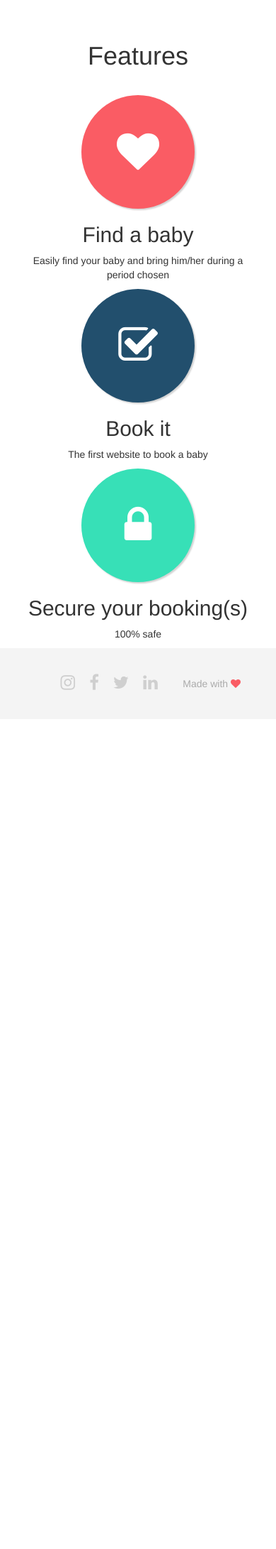
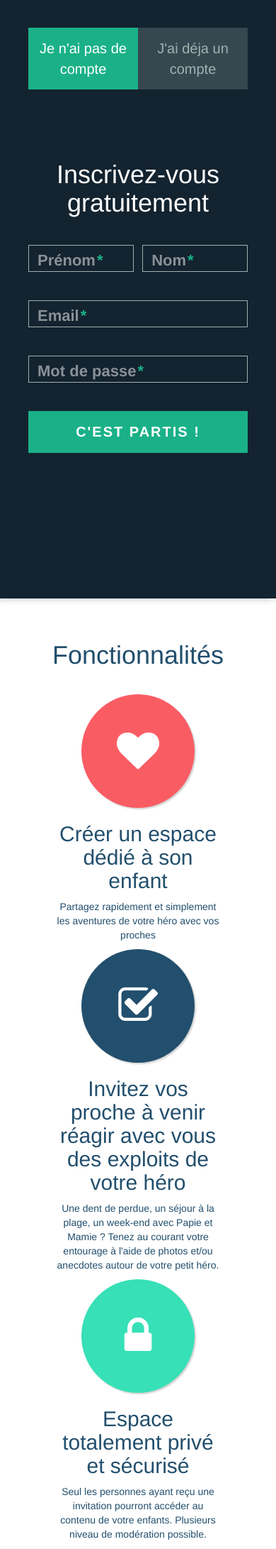
Before and after one commit to MetayerF/mylittlehero, a Rails app: page / in a window 390 px wide. Shown: the part 845-3027 px from the top of the page at 71% size. Before the commit the page ends 1858 px from the top, so only its background shows below. Run offline with Rails 7, Linux system fonts and the light colour scheme; style sheets or scripts are compiled from the project's sources; some libraries are stand-ins or nearby versions; some web fonts are replaced.

Commit message:
home page css

```diff
--- a/app/assets/stylesheets/components/_index.scss
+++ b/app/assets/stylesheets/components/_index.scss
@@ -6,3 +6,4 @@
 @import "message";
 @import "avatar";
 @import "datepicker";
+@import "signupform";
--- /dev/null
+++ b/app/assets/stylesheets/components/_signupform.scss
@@ -0,0 +1,173 @@
+*, *:before, *:after {
+  box-sizing: border-box;
+}
+
+a {
+  text-decoration: none;
+  color: $green;
+  -webkit-transition: .5s ease;
+  transition: .5s ease;
+}
+a:hover {
+  color: #179b77;
+}
+
+.signup-form {
+  background: rgba(19, 35, 47, 1);
+  padding: 40px;
+  min-height: 100vh;
+  max-width: 530px;
+  border-radius: 0px;
+  box-shadow: -4px 0px 10px rgba(19, 35, 47, 0.3);
+}
+
+.tab-group {
+  list-style: none;
+  padding: 0;
+  margin: 0 0 40px 0;
+}
+.tab-group:after {
+  content: "";
+  display: table;
+  clear: both;
+}
+.tab-group li a {
+  display: block;
+  text-decoration: none;
+  padding: 15px;
+  background: rgba(160, 179, 176, 0.25);
+  color: #a0b3b0;
+  font-size: 20px;
+  float: left;
+  width: 50%;
+  text-align: center;
+  cursor: pointer;
+  -webkit-transition: .5s ease;
+  transition: .5s ease;
+}
+.tab-group li a:hover {
+  background: #179b77;
+  color: #ffffff;
+}
+.tab-group .active a {
+  background: #1ab188;
+  color: #ffffff;
+}
+
+.tab-content > div:last-child {
+  display: none;
+}
+
+.signup-form h1 {
+  text-align: center;
+  color: #ffffff;
+  font-weight: 300;
+  margin: 0 0 40px;
+}
+
+label {
+  position: absolute;
+  -webkit-transform: translateY(6px);
+          transform: translateY(6px);
+  left: 13px;
+  color: rgba(255, 255, 255, 0.5);
+  -webkit-transition: all 0.25s ease;
+  transition: all 0.25s ease;
+  -webkit-backface-visibility: hidden;
+  pointer-events: none;
+  font-size: 22px;
+}
+label .req {
+  margin: 2px;
+  color: #1ab188;
+}
+
+label.active {
+  -webkit-transform: translateY(50px);
+          transform: translateY(50px);
+  left: 2px;
+  font-size: 14px;
+}
+label.active .req {
+  opacity: 0;
+}
+
+label.highlight {
+  color: #ffffff;
+}
+
+input, textarea {
+  font-size: 22px;
+  display: block;
+  width: 100%;
+  height: 100%;
+  padding: 5px 10px;
+  background: none;
+  background-image: none;
+  border: 1px solid #a0b3b0;
+  color: #ffffff;
+  border-radius: 0;
+  -webkit-transition: border-color .25s ease, box-shadow .25s ease;
+  transition: border-color .25s ease, box-shadow .25s ease;
+}
+input:focus, textarea:focus {
+  outline: 0;
+  border-color: #1ab188;
+}
+
+textarea {
+  border: 2px solid #a0b3b0;
+  resize: vertical;
+}
+
+.field-wrap {
+  position: relative;
+  margin-bottom: 40px;
+}
+
+.top-row:after {
+  content: "";
+  display: table;
+  clear: both;
+}
+.top-row > div {
+  float: left;
+  width: 48%;
+  margin-right: 4%;
+}
+.top-row > div:last-child {
+  margin: 0;
+}
+
+.button {
+  border: 0;
+  outline: none;
+  border-radius: 0;
+  padding: 15px 0;
+  font-size: 2rem;
+  font-weight: 600;
+  text-transform: uppercase;
+  letter-spacing: .1em;
+  background: #1ab188;
+  color: #ffffff;
+  -webkit-transition: all 0.5s ease;
+  transition: all 0.5s ease;
+  -webkit-appearance: none;
+}
+.button:hover, .button:focus {
+  background: #179b77;
+}
+
+.button-block {
+  display: block;
+  width: 100%;
+}
+
+.forgot {
+  margin-top: -20px;
+  text-align: right;
+}
+
+#signup {
+  margin-top: 100px;
+}
--- a/app/assets/stylesheets/config/_bootstrap_variables.scss
+++ b/app/assets/stylesheets/config/_bootstrap_variables.scss
@@ -24,3 +24,4 @@ $border-radius-large: 2px;
 $border-radius-small: 2px;
 
 // Override other variables below!
+$grid-gutter-width: 0px;
--- a/app/assets/stylesheets/pages/_home.scss
+++ b/app/assets/stylesheets/pages/_home.scss
@@ -36,8 +45,13 @@
   justify-content: space-around;
 }
 
+.features-card {
+  margin: 0px 50px;
+}
+
 .features {
   margin-top: 60px;
+  color: $blue;
 }
 
 .banner .btn-danger:hover {
--- a/app/views/pages/home.html.erb
+++ b/app/views/pages/home.html.erb
@@ -1,53 +1,179 @@
-<% content_for :title, 'Your little hero 👶' %>
+<% content_for :title, 'Bienvenue sur My Little Hero - Partagez les aventures de votre héro 👶' %>
 
  <style>
     .navbar-wagon { display: none; }
  </style>
 
-<div class="homepage-banner" style="background-image: linear-gradient(-225deg, rgba(250, 92, 100,0.8) 0%, rgba(0,36,61,0.6) 50%), url('http://res.cloudinary.com/poloduf/image/upload/v1511963751/pexels-photo-206347-1_qhywyq.jpg');">
-  <div class="banner-content text-center">
-    <h1>Share your baby stories</h1>
-    <p>Gather your relatives only around his first adventures</p>
-    <%#= link_to 'See all the Babies', babies_path, class: 'btn btn-danger btn-lg' %>
+<div class="row">
+  <div class="col-xs-12 col-sm-4 col-md-8">
+    <div class="homepage-banner" style="background-image: linear-gradient(-225deg, rgba(250, 92, 100,0.4) 0%, rgba(0,36,61,0.5) 50%), url('http://res.cloudinary.com/poloduf/image/upload/v1512481071/home_page_banner_bs3ete.jpg');">
+      <div class="banner-content text-center">
+        <h1>My Little Hero</h1>
+        <p><strong>Partagez les aventures de votre héro</strong>
+        <br>
+        Réunissez vos proches autour des aventures de votre héro !</p>
+       <%= link_to "En savoir plus", root_path, class: "btn btn-danger" %>
+      </div>
+    </div>
   </div>
-  <a class="link-arrow" href="#features">
-    <i class="fa fa-hand-o-down arrow fa-2x bounce"></i>
-  </a>
-</div>
+
+<!-- SIGNUP FORM -->
+  <div class="col-xs-12 col-sm-4 col-md-4">
+      <div class="signup-form">
+        <ul class="tab-group">
+          <li class="tab active"><a href="#signup">Je n'ai pas de compte</a></li>
+          <li class="tab"><a href="#login">J'ai déja un compte</a></li>
+        </ul>
+        <div class="tab-content">
+          <div id="signup">
+            <h1>Inscrivez-vous gratuitement</h1>
+
+            <form action="/" method="post">
+
+            <div class="top-row">
+              <div class="field-wrap">
+                <label>
+                  Prénom<span class="req">*</span>
+                </label>
+                <input type="text" required autocomplete="off" />
+              </div>
+
+              <div class="field-wrap">
+                <label>
+                  Nom<span class="req">*</span>
+                </label>
+                <input type="text"required autocomplete="off"/>
+              </div>
+            </div>
+
+            <div class="field-wrap">
+              <label>
+                Email<span class="req">*</span>
+              </label>
+              <input type="email"required autocomplete="off"/>
+            </div>
+
+            <div class="field-wrap">
+              <label>
+                Mot de passe<span class="req">*</span>
+              </label>
+              <input type="password"required autocomplete="off"/>
+            </div>
+
+            <button type="submit" class="button button-block"/>C'est partis !</button>
+
+            </form>
+
+          </div>
+          <div id="login">
+            <h1>Content de vous revoir!</h1>
+            <form action="/" method="post">
+              <div class="field-wrap">
+                <label>
+                  Email<span class="req">*</span>
+                </label>
+                <input type="email"required autocomplete="off"/>
+              </div>
+
+              <div class="field-wrap">
+                <label>
+                  Mot de passe<span class="req">*</span>
+                </label>
+                <input type="password"required autocomplete="off"/>
+              </div>
+             <p class="forgot"><a href="#">Forgot Password?</a></p>
+             <button class="button button-block"/>Log In</button>
+            </form>
+          </div>
+        </div>
+      </div>
+  </div>
+  </div>
+<!-- END OF SIGNUP FORM -->
 
 <div class="wrapper">
   <div class="container">
     <div id="features" class="features">
-      <h1 class="text-center">Features</h1>
+      <h1 class="text-center">Fonctionnalités</h1>
       <div class="row">
         <div class="col-xs-12 col-sm-4">
-          <div class="text-center">
+          <div class="features-card text-center">
             <div class="homepage-card">
               <i class="fa fa-heart feature-red" aria-hidden="true"></i>
             </div>
-            <h2>Find a baby</h2>
-            <p>Easily find your baby and bring him/her during a period chosen</p>
+            <h2>Créer un espace dédié à son enfant</h2>
+            <p>Partagez rapidement et simplement les aventures de votre héro avec vos proches</p>
           </div>
         </div>
         <div class="col-xs-12 col-sm-4">
-          <div class="text-center">
+          <div class="features-card text-center">
             <div class="homepage-card">
              <i class="fa fa-check-square-o feature-blue" aria-hidden="true"></i>
            </div>
-           <h2>Book it</h2>
-           <p>The first website to book a baby</p>
+           <h2>Invitez vos proche à venir réagir avec vous des exploits de votre héro</h2>
+           <p>Une dent de perdue, un séjour à la plage, un week-end avec Papie et Mamie ? Tenez au courant votre entourage à l'aide de photos et/ou anecdotes autour de votre petit héro.</p>
          </div>
         </div>
         <div class="col-xs-12 col-sm-4">
-          <div class="text-center">
+          <div class="features-card text-center">
             <div class="homepage-card">
                <i class="fa fa-lock feature-green" aria-hidden="true"></i>
            </div>
-           <h2>Secure your booking(s)</h2>
-           <p>100% safe</p>
+           <h2>Espace totalement privé et sécurisé</h2>
+           <p>Seul les personnes ayant reçu une invitation pourront accéder au contenu de votre enfants. Plusieurs niveau de modération possible.</p>
          </div>
         </div>
       </div>
     </div>
   </div>
 </div>
+
+
+
+<%= content_for(:after_js) do %>
+  <script type="text/javascript">
+    $('.form').find('input, textarea').on('keyup blur focus', function (e) {
+
+  var $this = $(this),
+      label = $this.prev('label');
+
+    if (e.type === 'keyup') {
+      if ($this.val() === '') {
+          label.removeClass('active highlight');
+        } else {
+          label.addClass('active highlight');
+        }
+    } else if (e.type === 'blur') {
+      if( $this.val() === '' ) {
+        label.removeClass('active highlight');
+      } else {
+        label.removeClass('highlight');
+      }
+    } else if (e.type === 'focus') {
+
+      if( $this.val() === '' ) {
+        label.removeClass('highlight');
+      }
+      else if( $this.val() !== '' ) {
+        label.addClass('highlight');
+      }
+    }
+
+});
+
+$('.tab a').on('click', function (e) {
+
+  e.preventDefault();
+
+  $(this).parent().addClass('active');
+  $(this).parent().siblings().removeClass('active');
+
+  target = $(this).attr('href');
+
+  $('.tab-content > div').not(target).hide();
+
+  $(target).fadeIn(600);
+
+});
+  </script>
+<% end %>
```
Also changed, not shown: other parts of app/assets/stylesheets/pages/_home.scss (+12 -34 lines), app/assets/images/home_page_banner.jpg (added).
